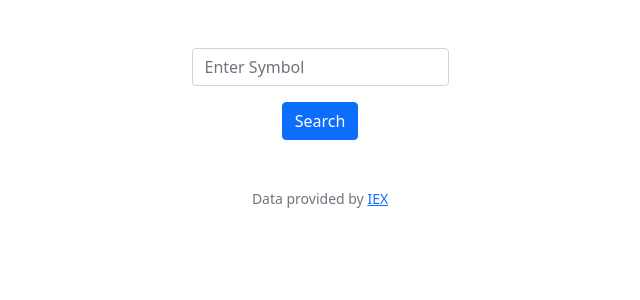
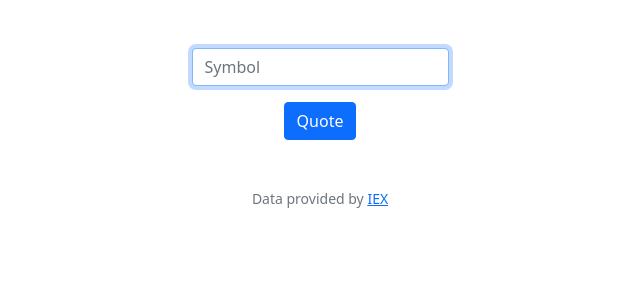
Before and after one commit to Viktor4eto/CS50x, a Flask app: page /quote in a window 1280 px wide. Shown: the part 76-376 px from the top of the page, without its empty margins (320-960 px from the left). Run offline with Flask 3, Linux system fonts and the light colour scheme; a user stored in the database is signed in; some libraries are stand-ins or nearby versions.

Commit message:
Tue, Aug 22, 2023, 4:53 PM +03:00

```diff
--- a/finance/templates/quote.html
+++ b/finance/templates/quote.html
@@ -8,9 +8,9 @@
     <form action="/register" method="post">
 
         <div class="mb-3">
-            <input class="form-control mx-auto w-auto" id="symbol-search" name="symbol-search" placeholder="Enter Symbol" type="password">
+            <input class="form-control mx-auto w-auto" id="symbol" name="symbol" placeholder="Symbol" type="password" autofocus>
         </div>
 
-        <button class="btn btn-primary" type="submit">Search</button>
+        <button class="btn btn-primary" type="submit">Quote</button>
     </form>
 {% endblock %}
```
